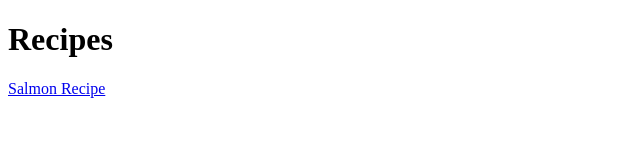
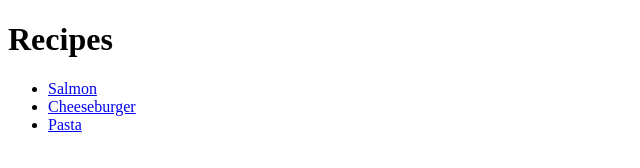
Before and after one commit to manihomafar/recipes, a plain HTML site: page index.html in a window 1280 px wide. Shown: the whole page, without its empty margins (0-640 px from the left). Drawn offline with Linux system fonts and the light colour scheme.

Commit message:
Completed list of recipes

```diff
--- a/index.html
+++ b/index.html
@@ -6,6 +6,10 @@
     </head>
     <body>
         <h1>Recipes</h1>
-        <a href="./myrecipes/salmon.html" target="blank" rel="noopener noreferrer"> Salmon Recipe</a>
+        <ul>
+            <li><a href="./myrecipes/salmon.html" target="blank" rel="noopener noreferrer">Salmon</a></li>
+            <li><a href="./myrecipes/cheeseburger.html" target="blank" rel="noopener noreferrer">Cheeseburger</a></li>
+            <li><a href="./myrecipes/pasta.html" target="blank" rel="noopener noreferrer">Pasta</a></li>
+        </ul>
     </body>
 </html>
```
